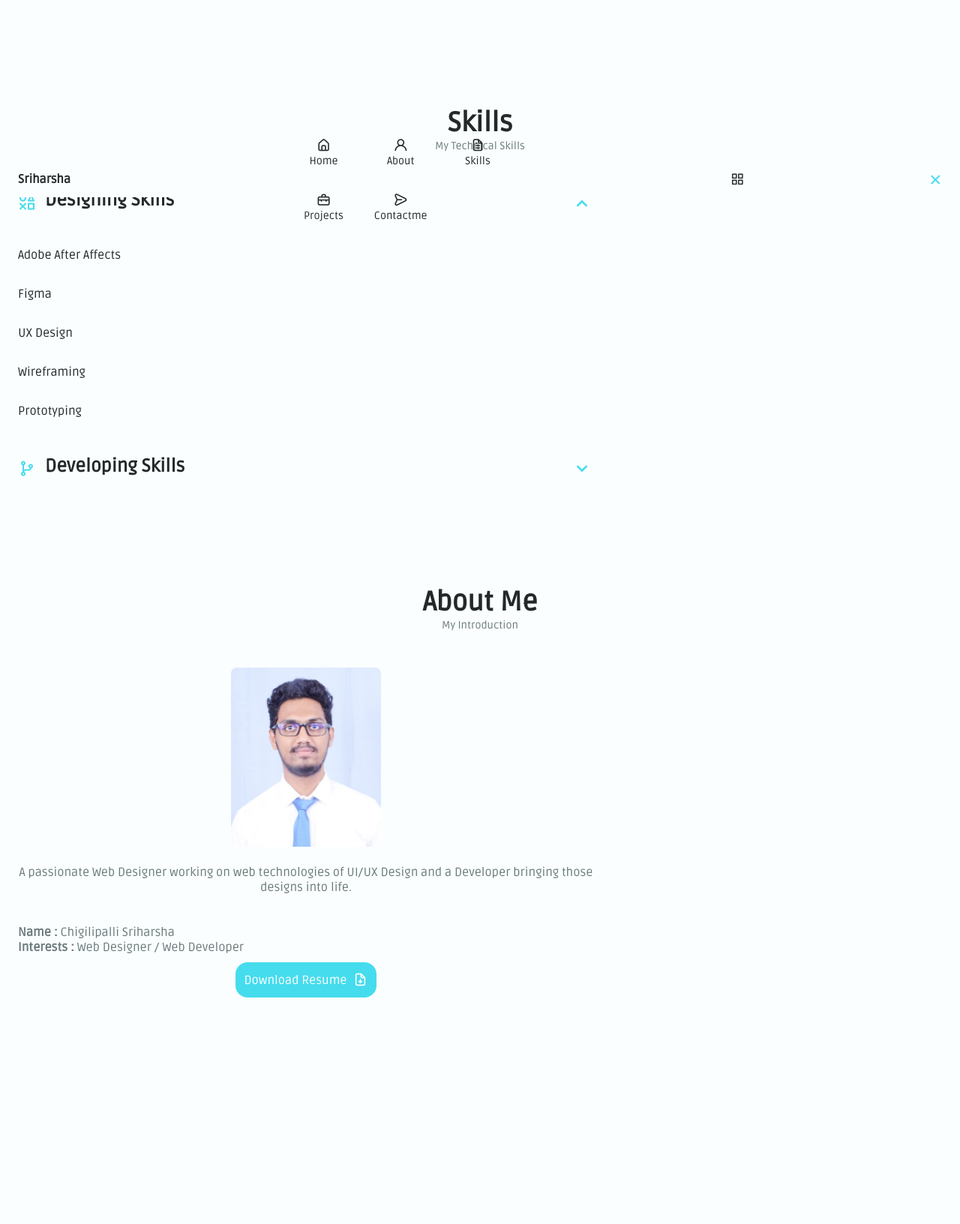
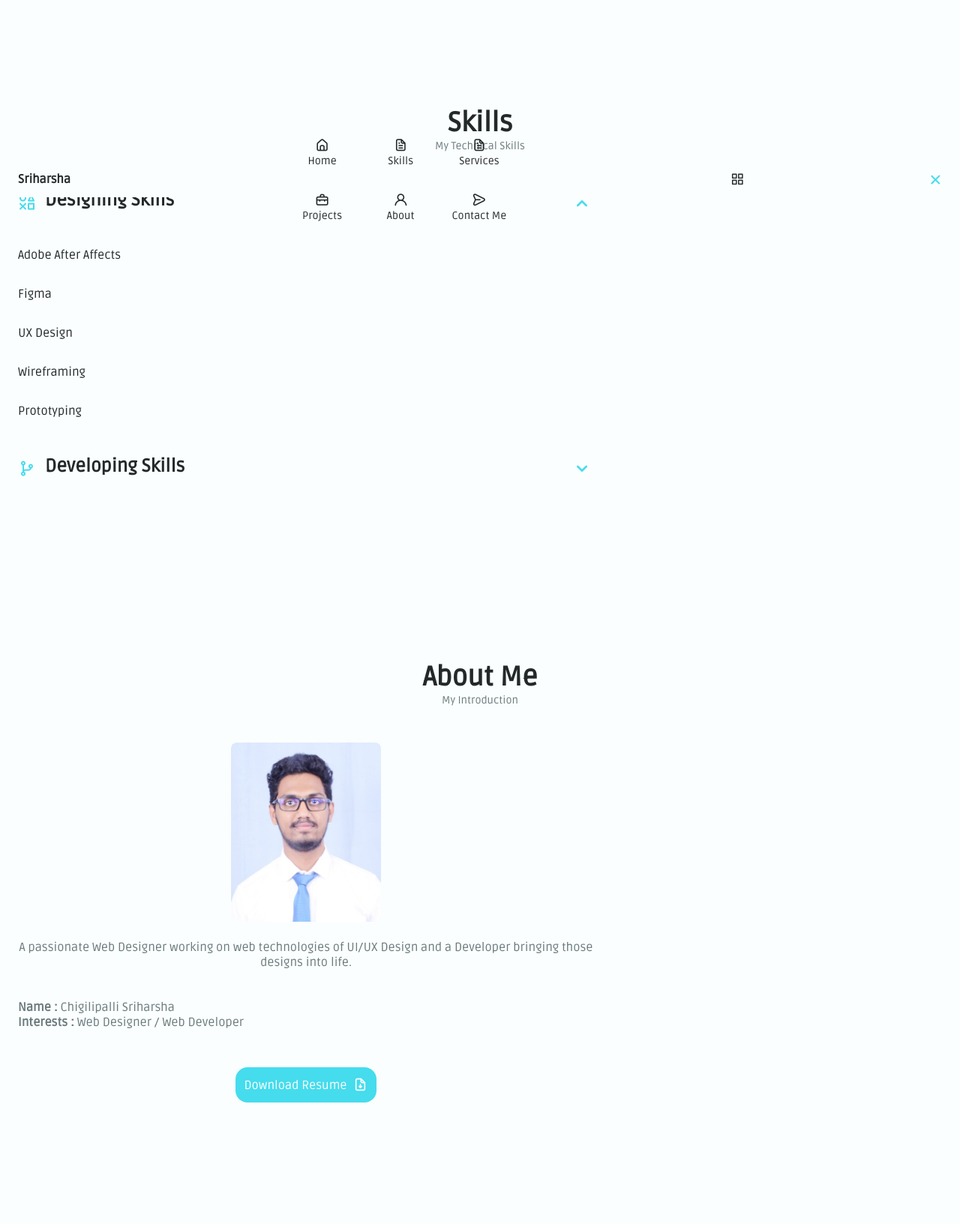
Before and after one commit to chs1268-dotcom/Portfolio, a PHP site: page / in a window 1280 px wide. Shown: the part 537-2169 px from the top of the page at 75% size. Before the commit the page ends 1867 px from the top, so only its background shows below. Run offline with PHP 8.4, Linux system fonts and the light colour scheme.

Commit message:
updated menu

```diff
--- a/index.html
+++ b/index.html
@@ -27,13 +27,13 @@
                         </a>
                     </li>
                     <li>
-                        <a href="#about" class="nav__links">
-                            <i class="uil uil-user nav__icon"></i> About
+                        <a href="#skills" class="nav__links">
+                            <i class="uil uil-file-alt nav__icon"></i> Skills
                         </a>
                     </li>
                     <li>
-                        <a href="#skills" class="nav__links">
-                            <i class="uil uil-file-alt nav__icon"></i> Skills
+                        <a href="#services" class="nav__links">
+                            <i class="uil uil-file-alt nav__icon"></i> Services
                         </a>
                     </li>
                     <li>
@@ -42,8 +42,13 @@
                         </a>
                     </li>
                     <li>
+                        <a href="#about" class="nav__links">
+                            <i class="uil uil-user nav__icon"></i> About
+                        </a>
+                    </li>
+                    <li>
                         <a href="#contactme" class="nav__links">
-                            <i class="uil uil-message nav__icon"></i> Contactme
+                            <i class="uil uil-message nav__icon"></i> Contact Me
                         </a>
                     </li>
                 </ul>
--- a/style1.css
+++ b/style1.css
@@ -357,6 +357,10 @@ img{
 
 }
 
+.about{
+    margin-top: 100px;
+}
+
 .about__img{
     width: 200px;
     border-radius: .5rem;
@@ -382,6 +386,7 @@ img{
 .about__buttons{
     display: flex;
     justify-content: center;
+    margin-top: 80px;
 }
 
 /*--------------------------------skills--------------------*/
```
